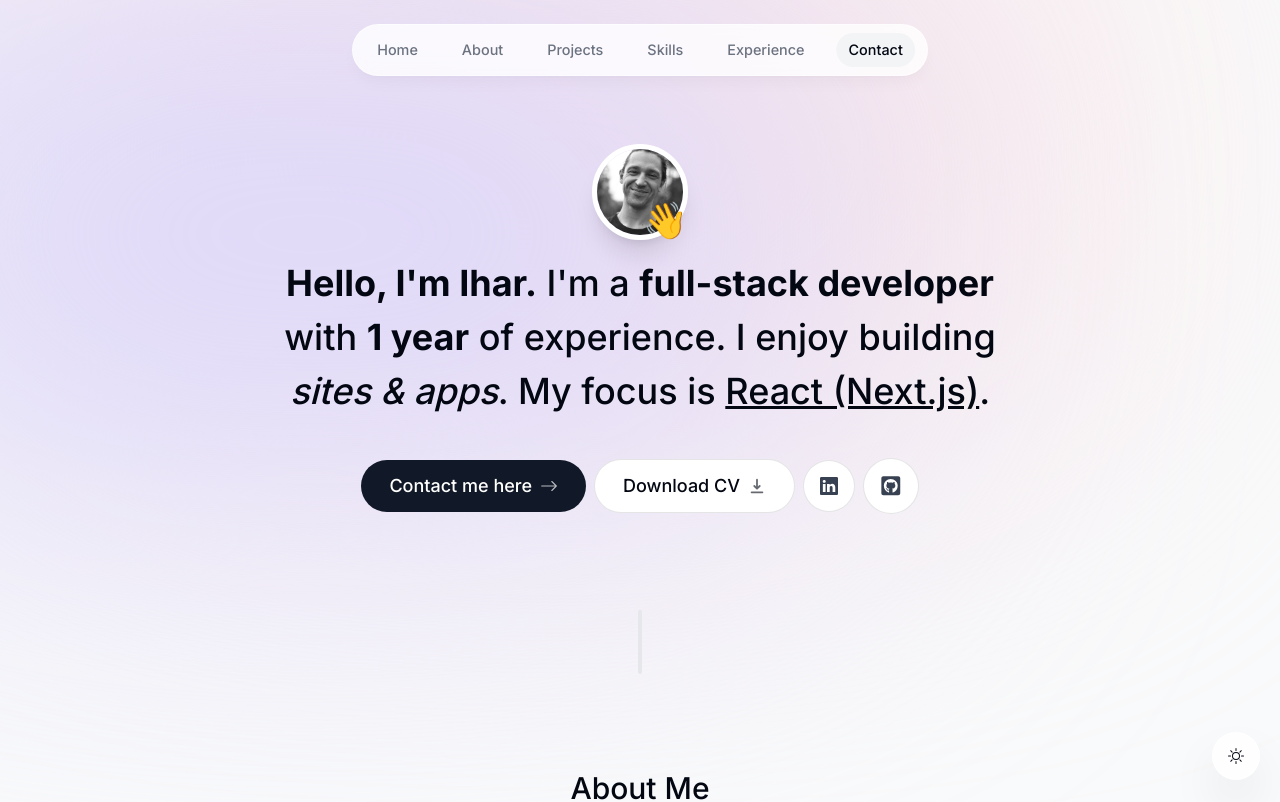
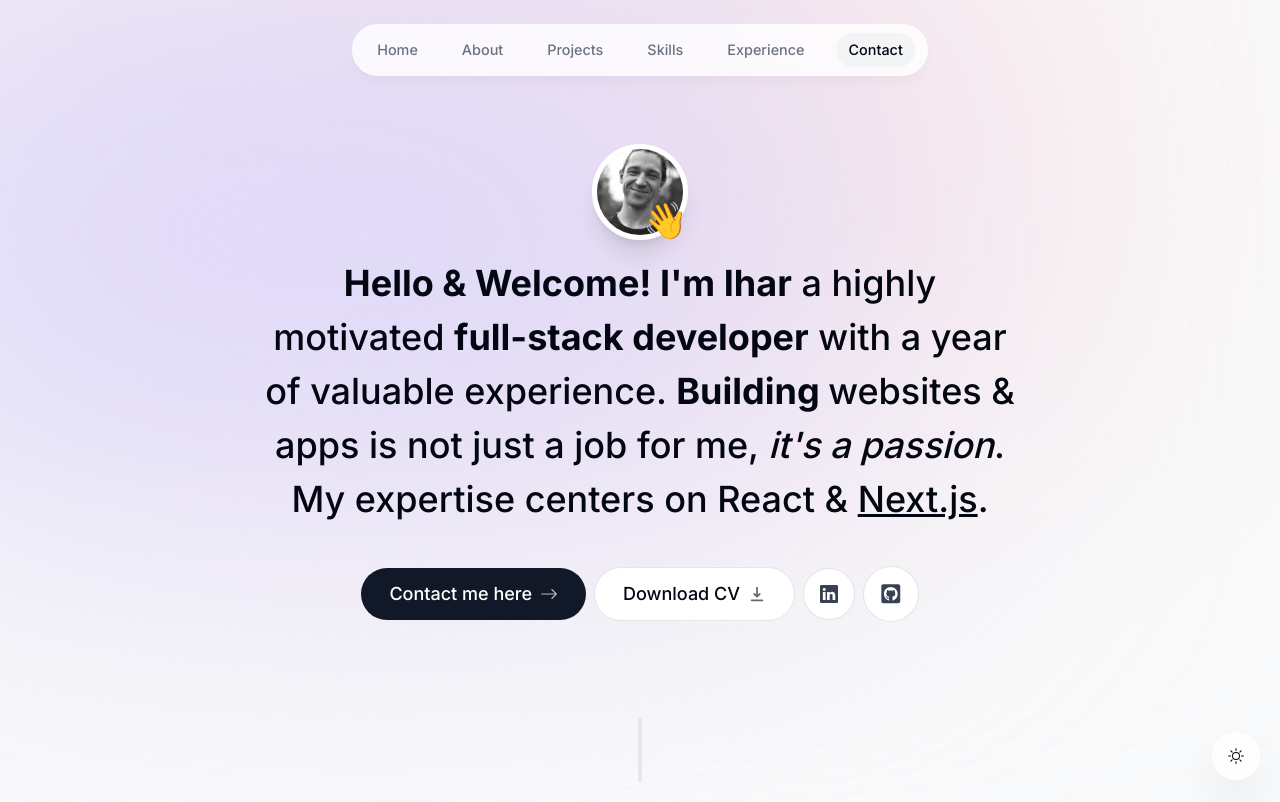
Before and after one commit to IharBahamaz/portfolio-project, a Next.js app: page / in a window 1280 px wide. Shown: the top 802 px of the page. Built offline with nearby package versions, Linux system fonts and the light colour scheme; no server answers.

Commit message:
Changing Intro

```diff
--- a/components/Intro.tsx
+++ b/components/Intro.tsx
@@ -17,11 +17,11 @@ const Intro = () => {
   return (
     <section
       ref={ref}
-      id="home"
-      className="mb-28 max-w-[50rem] text-center sm:mb-0 scroll-mt-[100rem]"
+      id='home'
+      className='mb-28 max-w-[50rem] text-center sm:mb-0 scroll-mt-[100rem]'
     >
-      <div className="flex items-center justify-center">
-        <div className="relative">
+      <div className='flex items-center justify-center'>
+        <div className='relative'>
           <motion.div
             initial={{ opacity: 0, scale: 0 }}
             animate={{ opacity: 1, scale: 1 }}
@@ -31,17 +31,17 @@ const Intro = () => {
             }}
           >
             <Image
-              src="/IMG_0549.jpg"
-              alt="person"
-              width="192"
-              height="192"
-              quality="95"
+              src='/IMG_0549.jpg'
+              alt='person'
+              width='192'
+              height='192'
+              quality='95'
               priority={true}
-              className="h-24 w-24 rounded-full object-cover border-[0.35rem] border-white shadow-xl"
+              className='h-24 w-24 rounded-full object-cover border-[0.35rem] border-white shadow-xl'
             />
           </motion.div>
           <motion.span
-            className="absolute bottom-0 right-0 text-4xl "
+            className='absolute bottom-0 right-0 text-4xl '
             initial={{ opacity: 0, scale: 0 }}
             animate={{ opacity: 1, scale: 1 }}
             transition={{
@@ -58,19 +58,21 @@ const Intro = () => {
       </div>
 
       <motion.h1
-        className="mb-10 mt-4 px-4 text-2xl font-medium !leading-[1.5] sm:text-4xl"
+        className='mb-10 mt-4 px-4 text-2xl font-medium !leading-[1.5] sm:text-4xl'
         initial={{ opacity: 0, y: 100 }}
         animate={{ opacity: 1, y: 0 }}
       >
-        <span className="font-bold">Hello, I&apos;m Ihar.</span> I&apos;m a{' '}
-        <span className="font-bold">full-stack developer</span> with{' '}
-        <span className="font-bold">1 year</span> of experience. I enjoy
-        building <span className="italic">sites & apps</span>. My focus is{' '}
-        <span className="underline ">React (Next.js)</span>.
+        <span className='font-bold'>Hello & Welcome! I&apos;m Ihar</span> a
+        highly motivated <span className='font-bold'>full-stack developer</span>{' '}
+        with a year of valuable experience.{' '}
+        <span className='font-bold'>Building </span>websites & apps is not just
+        a job for me, <span className='italic'>it&apos;s a passion</span>. My
+        expertise centers on React & <span className='underline '>Next.js</span>
+        .
       </motion.h1>
 
       <motion.div
-        className="flex flex-col sm:flex-row items-center justify-center gap-2 px-4 text-lg font-medium"
+        className='flex flex-col sm:flex-row items-center justify-center gap-2 px-4 text-lg font-medium'
         initial={{ opacity: 0, y: 100 }}
         animate={{ opacity: 1, y: 0 }}
         transition={{
@@ -78,47 +80,47 @@ const Intro = () => {
         }}
       >
         <Link
-          href="#contact"
-          className="group bg-gray-900 text-white px-7 py-3 flex items-center gap-2 rounded-full
+          href='#contact'
+          className='group bg-gray-900 text-white px-7 py-3 flex items-center gap-2 rounded-full
           outline-none focus:scale-110 hover:scale-110 hover:bg-gray-950 active:scale-105
           transition
-          "
+          '
           onClick={() => {
             setActiveSection('Contact');
             setTimeOfLastClick(Date.now());
           }}
         >
           Contact me here{' '}
-          <BsArrowRight className="opacity-70 group-hover:translate-x-1 transition" />
+          <BsArrowRight className='opacity-70 group-hover:translate-x-1 transition' />
         </Link>
 
         <a
-          className="group bg-white  px-7 py-3 flex items-center gap-2 rounded-full outline-none focus:scale-110
+          className='group bg-white  px-7 py-3 flex items-center gap-2 rounded-full outline-none focus:scale-110
           hover:scale-110 active:scale-105
-          transition cursor-pointer border borderBlack dark:bg-white/10"
-          href="/CV.pdf"
+          transition cursor-pointer border borderBlack dark:bg-white/10'
+          href='/IgorBogomazCV.pdf'
           download
         >
           Download CV{' '}
-          <HiDownload className="opacity-60 group-hover:translate-y-1 transition" />
+          <HiDownload className='opacity-60 group-hover:translate-y-1 transition' />
         </a>
 
         <a
-          className="bg-white p-4 text-gray-700 flex items-center gap-2 rounded-full focus:scale-[1.15]
+          className='bg-white p-4 text-gray-700 flex items-center gap-2 rounded-full focus:scale-[1.15]
           hover:scale-[1.15] active:scale-105 hover:text-gray-950
-          transition cursor-pointer border borderBlack dark:bg-white/10 dark:text-white/60"
-          href="https://www.linkedin.com/in/ihar-bahamaz-0120111aa/"
-          target="_blank"
+          transition cursor-pointer border borderBlack dark:bg-white/10 dark:text-white/60'
+          href='https://www.linkedin.com/in/iharbahamaz/'
+          target='_blank'
         >
           <BsLinkedin />
         </a>
 
         <a
-          className="bg-white p-4 text-gray-700 flex items-center gap-2 rounded-full text-[1.35rem] focus:scale-[1.15]
+          className='bg-white p-4 text-gray-700 flex items-center gap-2 rounded-full text-[1.35rem] focus:scale-[1.15]
           hover:scale-[1.15] hover:text-gray-950 active:scale-105
-          transition cursor-pointer border borderBlack dark:bg-white/10 dark:text-white/60"
-          href="https://github.com/IllusoryedoC"
-          target="_blank"
+          transition cursor-pointer border borderBlack dark:bg-white/10 dark:text-white/60'
+          href='https://github.com/IharBahamaz'
+          target='_blank'
         >
           <FaGithubSquare />
         </a>
```
Also changed, not shown: 2 other files (tests, documents, lock files or other folders).
